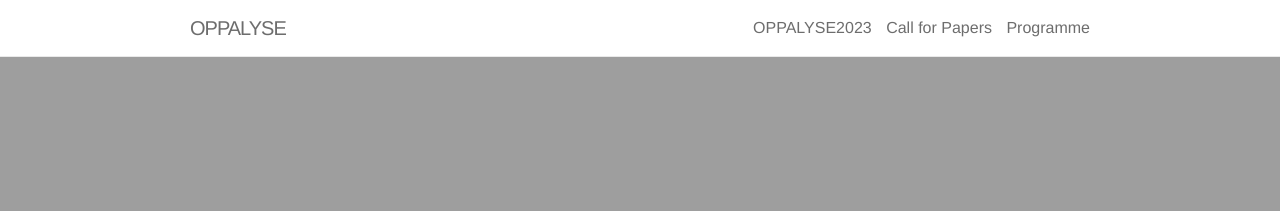
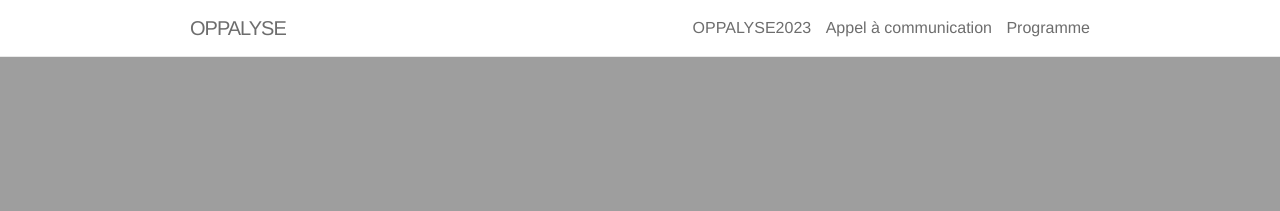
Before and after one commit to oppalyse/oppalyse.github.io, a Jekyll site: the page built from _pages/00_home.md, in a window 1280 px wide. Shown: the top 211 px of the page. Built offline with Jekyll 4.4.1, drawn with Linux system fonts in a browser that asks for light colours; nearby versions of some CDN libraries.

Commit message:
Update 01_call.md

```diff
--- a/_pages/01_call.md
+++ b/_pages/01_call.md
@@ -1,7 +1,7 @@
 ---
 layout: page
 permalink: /cfp/
-title: Call for Papers
+title: Appel à communication
 ---
 
 TBD
```
